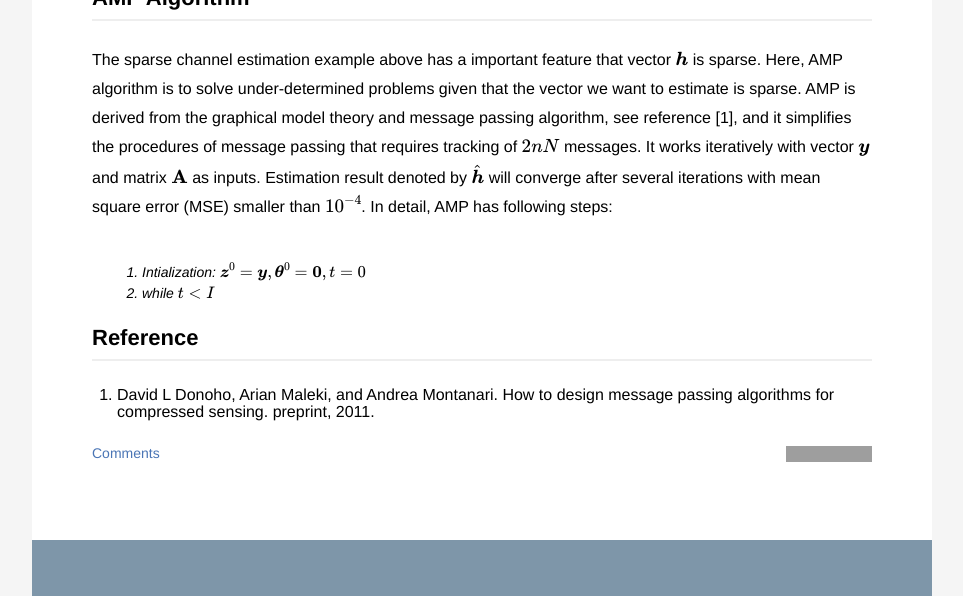
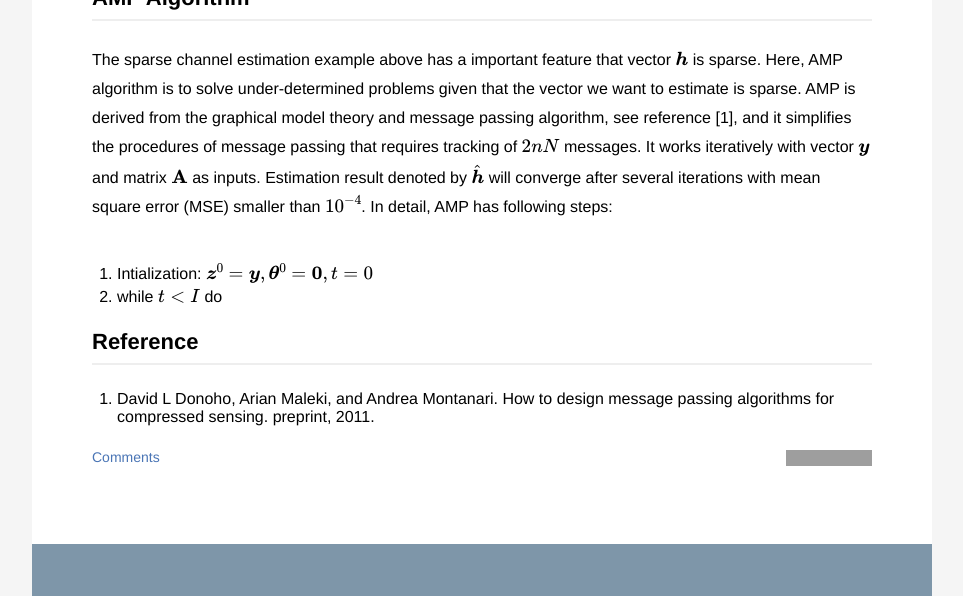
Before and after one commit to danqing117/danqing117.github.io, a Jekyll site: the page built from _posts/2017-04-06-AMP.md, in a window 1280 px wide and 900 px high, scrolled down 1101 px, cut to the strip 0-596 px from the top of the window. Shown: the whole strip, without its empty margins (158-1121 px from the left). Built offline with Jekyll 4.4.1, drawn with Linux system fonts in a browser that asks for light colours; formulas are drawn with MathJax 3; grey boxes are pictures that could not be loaded.

Commit message:
Update 2017-04-06-AMP.md

```diff
--- a/_posts/2017-04-06-AMP.md
+++ b/_posts/2017-04-06-AMP.md
@@ -48,8 +48,8 @@ To find the accurate solution of channel information vector \\(h\\), we may thin
 The sparse channel estimation example above has a important feature that vector \\( \boldsymbol{h}\\) is sparse. Here, AMP algorithm is to solve under-determined problems given that the vector we want to estimate is sparse. AMP is derived from the graphical model theory and message passing algorithm, see reference [1], and it simplifies the procedures of message passing that requires tracking of \\( 2nN\\) messages. It works iteratively with vector \\( \boldsymbol{y}\\) and matrix \\( \mathbf{A}\\) as inputs. Estimation result denoted by \\( \hat{\boldsymbol{h}}\\) will converge after several iterations with mean square error (MSE) smaller than \\( 10^{-4}\\). In detail, AMP has following steps:
 
 
-> 1. Intialization: \\(\boldsymbol{z}^0 = \boldsymbol{y}, \boldsymbol{\theta}^0 = \boldsymbol{0}, t=0\\)
-> 2. __while__ \\( t<I\\)
+1. Intialization: \\(\boldsymbol{z}^0 = \boldsymbol{y}, \boldsymbol{\theta}^0 = \boldsymbol{0}, t=0\\)
+2. _while_ \\( t<I\\) _do_
 
 ## Reference
 1. David L Donoho, Arian Maleki, and Andrea Montanari. How to design message passing algorithms for compressed sensing. preprint, 2011.
```
